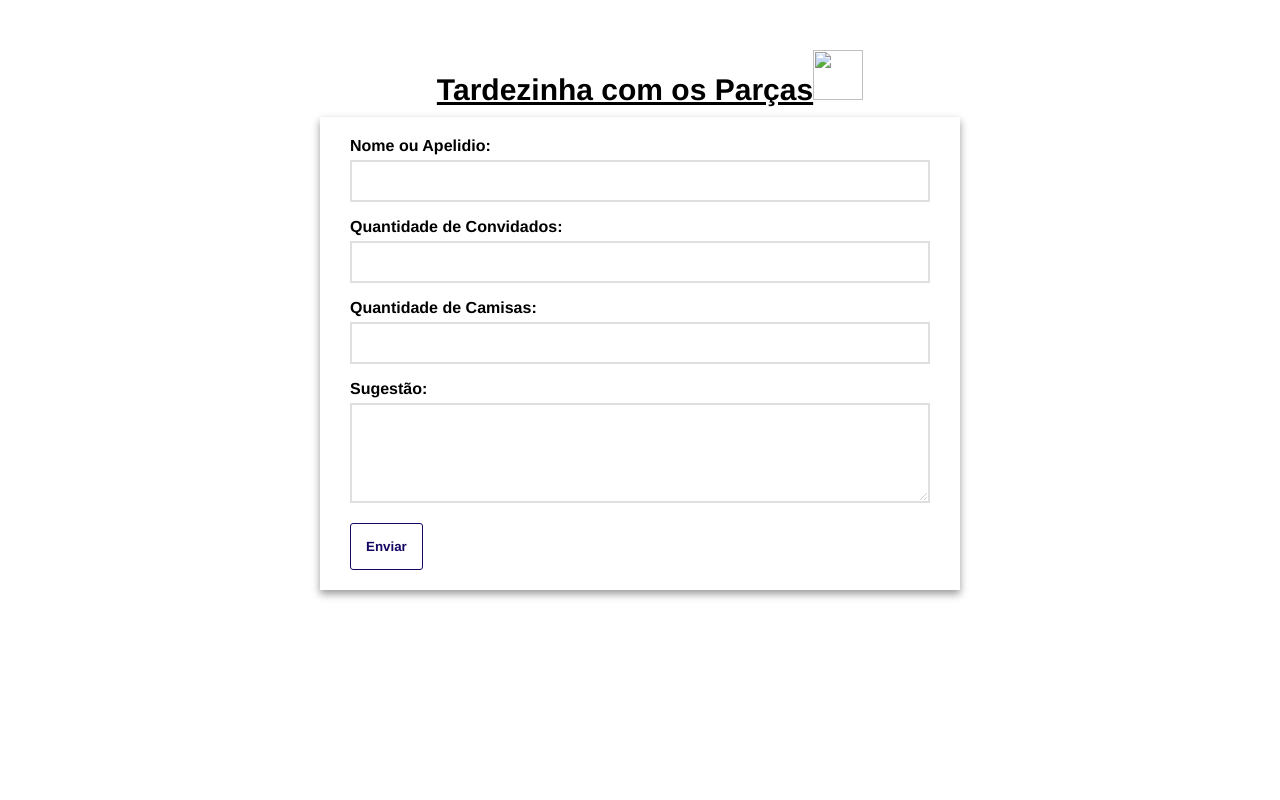
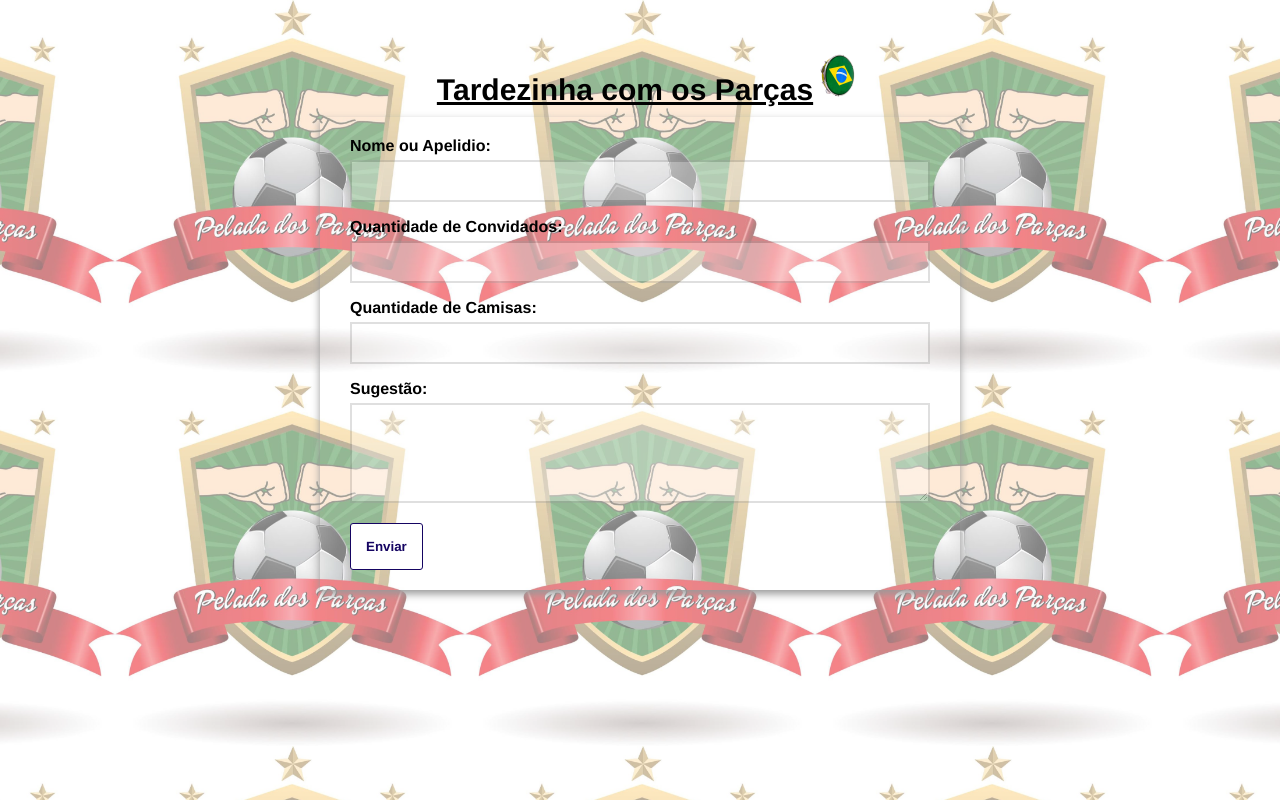
Before and after one commit to ozeaspe/FormularioParcas, a plain HTML site: page index.html in a window 1280 px wide. Drawn offline with Linux system fonts and the light colour scheme.

Commit message:
version3
Corrigindo os links das imagens

```diff
--- a/index.html
+++ b/index.html
@@ -12,7 +12,7 @@
 </head>
 <body>
     <header>
-        <h1>Tardezinha com os Parças<img src="pandeiro.webp"></h1>
+        <h1>Tardezinha com os Parças<img src="./images/pandeiro.webp"></h1>
     </header>
     <div class="form">
         <form action="https://api.staticforms.xyz/submit" method="post" class="card">
@@ -40,6 +40,6 @@
 
 
         </form>
-    </di>
+    </div>
 </body>
 </html>
--- a/style.css
+++ b/style.css
@@ -11,7 +11,7 @@ body:before{
     height: 100%;
     z-index: 1;
     opacity: 0.6;
-    background-image: url(pelada.jpeg);
+    background-image: url(./images/pelada.jpeg);
     background-repeat: repeat;
     background-position: 50% 0;
     background-size: 350px;
```
